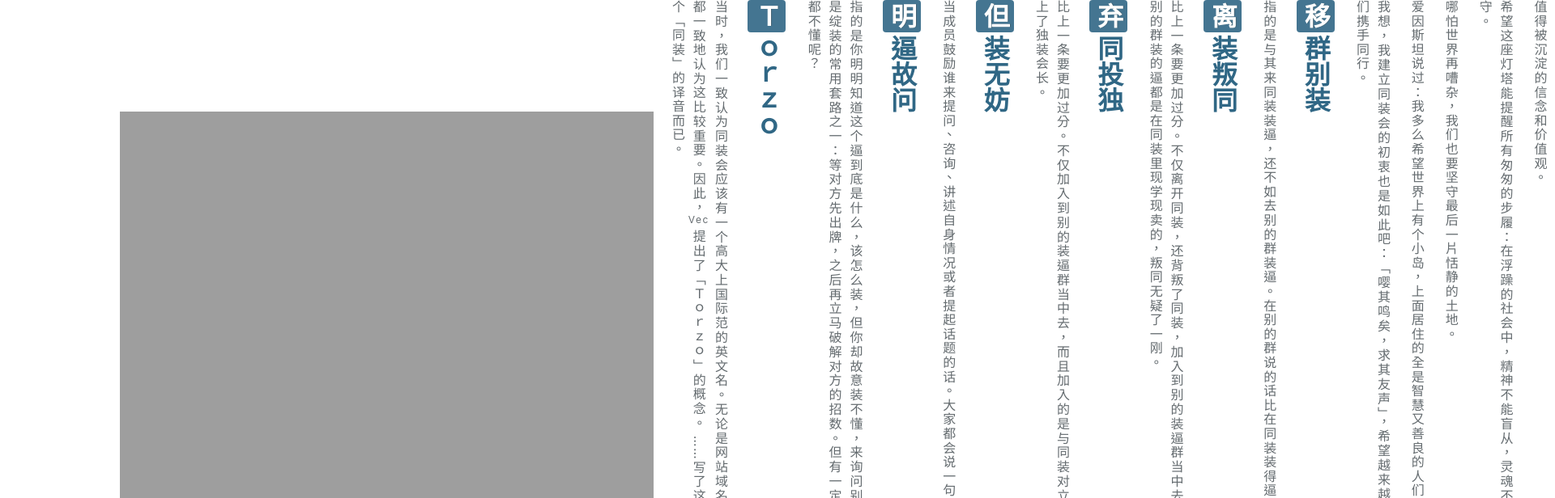
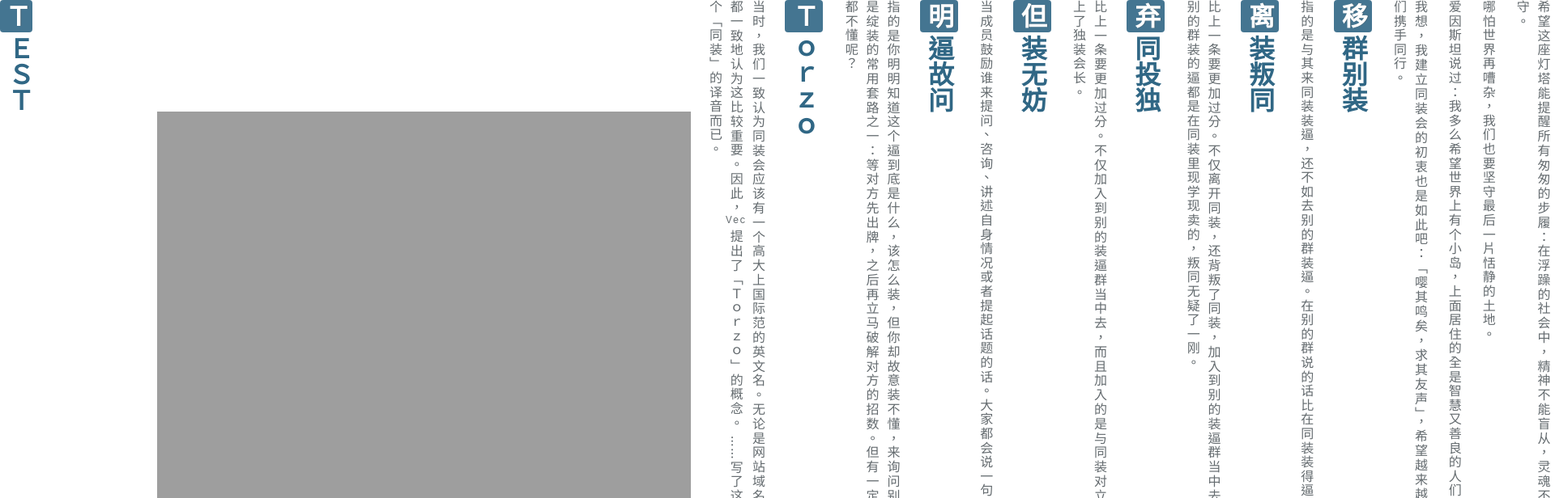
Before and after one commit to TorzoClub/Guide, a React (Create React App) app: page / in a window 1280 px wide. Shown: the top 616 px of the page at 81% size, 1920 px wide, since content can reach past the window. Built offline with nearby package versions, Linux system fonts and the light colour scheme.

Commit message:
页面容器信息的发送机制

```diff
--- a/src/App.tsx
+++ b/src/App.tsx
@@ -2,21 +2,9 @@ import React from 'react'
 import './App.css'
 
 import PagesContainer from './components/PagesContainer'
-import OnePage from './pages/One'
-import TwoPage from './pages/Two'
+import pages from './pages'
 
 function App() {
-  const pages = [
-    {
-      title: '关于',
-      body: <OnePage />,
-    },
-    {
-      title: 'ＴＥＳＴ',
-      body: <TwoPage />,
-    },
-  ]
-
   return (
     <div className="App">
       <PagesContainer pages={pages} />
--- a/src/components/Page/index.tsx
+++ b/src/components/Page/index.tsx
@@ -1,3 +1,4 @@
+import { useEffect, useRef } from 'react'
 import PageBody from '../PageBody'
 export interface PageProps {
   title: string
@@ -5,10 +6,31 @@ export interface PageProps {
 }
 
 export default Page
-function Page({ title, body }: PageProps) {
+function Page({
+  title,
+  body,
+  getOffsetInfo,
+}: PageProps & {
+  getOffsetInfo: (s: { offsetLeft: number; offsetWidth: number }) => void
+}) {
+  const pageRef = useRef<HTMLDivElement>(null)
+
+  useEffect(() => {
+    if (!pageRef.current) {
+      return
+    }
+
+    const el = pageRef.current
+
+    getOffsetInfo({
+      offsetLeft: el.offsetLeft,
+      offsetWidth: el.offsetWidth,
+    })
+  }, [getOffsetInfo])
+
   return (
-    <div className="Page">
-      <div className="PageTitle">{title}</div>
+    <div ref={pageRef} className="Page">
+      <h1 className="PageTitle">{title}</h1>
       <div className="PageBody">{body}</div>
     </div>
   )
--- a/src/components/PagesContainer/MobilePages.css
+++ b/src/components/PagesContainer/MobilePages.css
@@ -1,9 +1,13 @@
 
 .MobilePages {
   padding: calc((10px + 2vmin) * 2);
-  padding-right: calc((10px + 2vmin) * 2.5);
+  padding-right: 0;
+  /* padding-right: calc((10px + 2vmin) * 2.5); */
 
   font-size: calc(10px + 2vmin);
+
+  /* 必写 */
+  position: relative;
 }
 
 .PageTitle::first-letter {
@@ -24,6 +28,7 @@
 .PageTitle {
   color: rgba(48, 103, 133, 1);
   /* font-size: 2.25em; */
+  margin: 0;
 }
 
 .SideBarRight {
--- a/src/components/PagesContainer/MobilePages.tsx
+++ b/src/components/PagesContainer/MobilePages.tsx
@@ -1,16 +1,22 @@
-import { Fragment, useState, useRef, useEffect } from 'react'
+import { useRef, useEffect } from 'react'
 
 import './MobilePages.css'
 
-import { PageProps } from '../Page'
+import Page from '../Page'
+import { ContainerInfo } from './'
 
 export default Pages
-function Pages({ pages }: { pages: PageProps[] }) {
-  const [pageCode] = useState(0)
-
-  const curretPageRef = useRef<HTMLDivElement>(null)
+function Pages({
+  pageNodes,
+  containerInfo,
+}: {
+  pageNodes: ReturnType<typeof Page>[]
+  containerInfo: ContainerInfo
+}) {
+  const componentRef = useRef<HTMLDivElement>(null)
 
   const handlerRef = useRef<HTMLDivElement>(null)
+
   useEffect(() => {
     const el = handlerRef.current
     if (!el) {
@@ -38,18 +44,13 @@ function Pages({ pages }: { pages: PageProps[] }) {
     }
   }, [])
 
+  const title = containerInfo.pages[containerInfo.pageIndex]?.title
+
   return (
-    <div className="MobilePages">
-      {pages.map((page, idx) => {
-        return (
-          <Fragment key={idx}>
-            <h1 className="PageTitle">{page.title}</h1>
-            {page.body}
-          </Fragment>
-        )
-      })}
+    <div ref={componentRef} className="MobilePages">
+      {pageNodes}
       <div className="SideBarRight">
-        <div className="above">SideBarRight</div>
+        <div className="above">SideBarRight: {title}</div>
         <div ref={handlerRef} className="bottom-handler">
           handler
         </div>
--- a/src/components/PagesContainer/NormalPages.tsx
+++ b/src/components/PagesContainer/NormalPages.tsx
@@ -1,16 +1,6 @@
-import { PageProps } from '../Page'
+import Page from '../Page'
 
 export default Pages
-function Pages({ pages }: { pages: PageProps[] }): JSX.Element {
-  return (
-    <div className="NormalPages">
-      {pages.map(({ body }, idx) => {
-        return (
-          <div key={idx} className="Page">
-            {body}
-          </div>
-        )
-      })}
-    </div>
-  )
+function Pages({ pageNodes }: { pageNodes: ReturnType<typeof Page>[] }) {
+  return <div className="NormalPages">{pageNodes}</div>
 }
--- a/src/components/PagesContainer/index.css
+++ b/src/components/PagesContainer/index.css
@@ -0,0 +1,6 @@
+.PageContainer {
+  /* width: 100vh;
+  height: 100vh;
+  overflow: hidden;
+  overflow-x: scroll; */
+}
--- a/src/components/PagesContainer/index.tsx
+++ b/src/components/PagesContainer/index.tsx
@@ -1,27 +1,114 @@
+import { useMemo, useState, useRef, useEffect } from 'react'
+
 import './index.css'
 
 import useScreen from '../../utils/useScreen'
 import MobilePages from './MobilePages'
 import NormalPages from './NormalPages'
 
-import { useMemo } from 'react'
-import { PageProps } from '../Page'
+import Page, { PageProps } from '../Page'
+
+export type OffsetInfo = {
+  inited: boolean
+  offsetLeft: number
+  offsetWidth: number
+}
+export type ContainerInfo = {
+  pageIndex: number
+  pages: PageProps[]
+  progress: number
+}
+
+function useOffsetList(pages: PageProps[]): [JSX.Element[], OffsetInfo[]] {
+  const [offsetInfoList, setOffsetInfoList] = useState<OffsetInfo[]>([])
+
+  const pageNodes = useMemo(() => {
+    return pages.map((page, idx) => {
+      return (
+        <Page
+          key={idx}
+          {...page}
+          getOffsetInfo={({ offsetLeft, offsetWidth }) => {
+            setOffsetInfoList((offsetInfoList) => {
+              const newOffsetInfoList = [...offsetInfoList]
+              newOffsetInfoList[idx] = {
+                inited: true,
+                offsetLeft,
+                offsetWidth,
+              }
+
+              return newOffsetInfoList
+            })
+          }}
+        />
+      )
+    })
+  }, [pages])
+
+  return [pageNodes, offsetInfoList]
+}
 
 export default PageContainer
 function PageContainer({ pages }: { pages: PageProps[] }) {
   const screen = useScreen()
 
-  const pagesNode = useMemo(() => {
+  const ContainerRef = useRef<HTMLDivElement>(null)
+
+  const [pageNodes, offsetInfoList] = useOffsetList(pages)
+
+  const [containerInfo, setContainerInfo] = useState<ContainerInfo>({
+    pageIndex: 0,
+    pages,
+    progress: 0,
+  })
+
+  useEffect(() => {
+    const scrollHandler = (e: HTMLElementEventMap['scroll']) => {
+      if (!document.scrollingElement) {
+        return
+      }
+
+      const { scrollLeft, scrollWidth } = document.scrollingElement
+
+      const scrollHorizontal = Math.abs(scrollLeft)
+
+      const offsetInfo = [...offsetInfoList]
+        .reverse()
+        .find(({ offsetLeft, offsetWidth }) => {
+          const a = scrollWidth - (offsetLeft + offsetWidth)
+          return scrollHorizontal > a
+        })
+
+      const pageIndex = offsetInfoList.indexOf(offsetInfo as OffsetInfo)
+      setContainerInfo((info) => ({ ...info, pageIndex }))
+      console.log('scroll')
+    }
+
+    window.addEventListener('scroll', scrollHandler)
+    return () => {
+      window.removeEventListener('scroll', scrollHandler)
+    }
+  }, [offsetInfoList])
+
+  const screenNode = useMemo(() => {
     switch (screen) {
       case 'mobile':
         // 移动端的话
-        return <MobilePages pages={pages} />
+        return (
+          <MobilePages pageNodes={pageNodes} containerInfo={containerInfo} />
+        )
 
       default:
         // 非移动端(大屏)
-        return <NormalPages pages={pages} />
+        return <NormalPages pageNodes={pageNodes} />
     }
-  }, [pages, screen])
+  }, [containerInfo, pageNodes, screen])
 
-  return <div className="PageContainer">{pagesNode}</div>
+  return useMemo(() => {
+    return (
+      <div ref={ContainerRef} className="PageContainer">
+        {screenNode}
+      </div>
+    )
+  }, [screenNode])
 }
--- /dev/null
+++ b/src/pages/index.tsx
@@ -0,0 +1,13 @@
+import OnePage from './One'
+import TwoPage from './Two'
+
+export default [
+  {
+    title: '关于',
+    body: <OnePage />,
+  },
+  {
+    title: 'ＴＥＳＴ',
+    body: <TwoPage />,
+  },
+]
```
